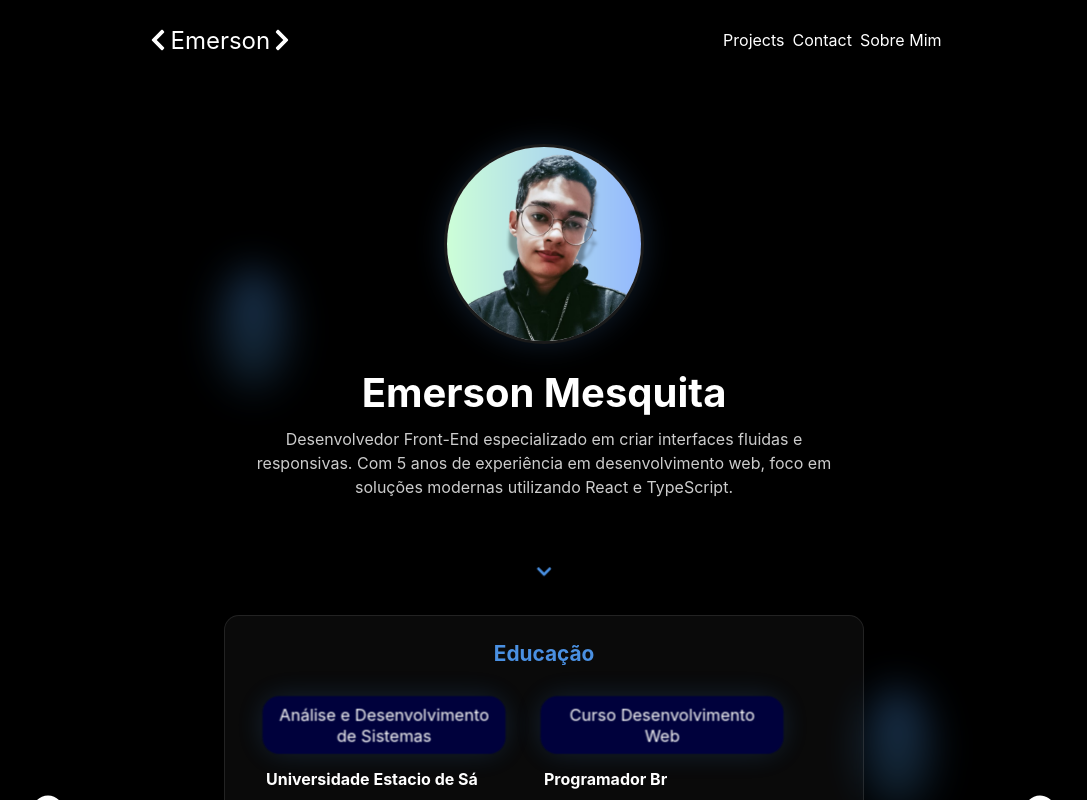
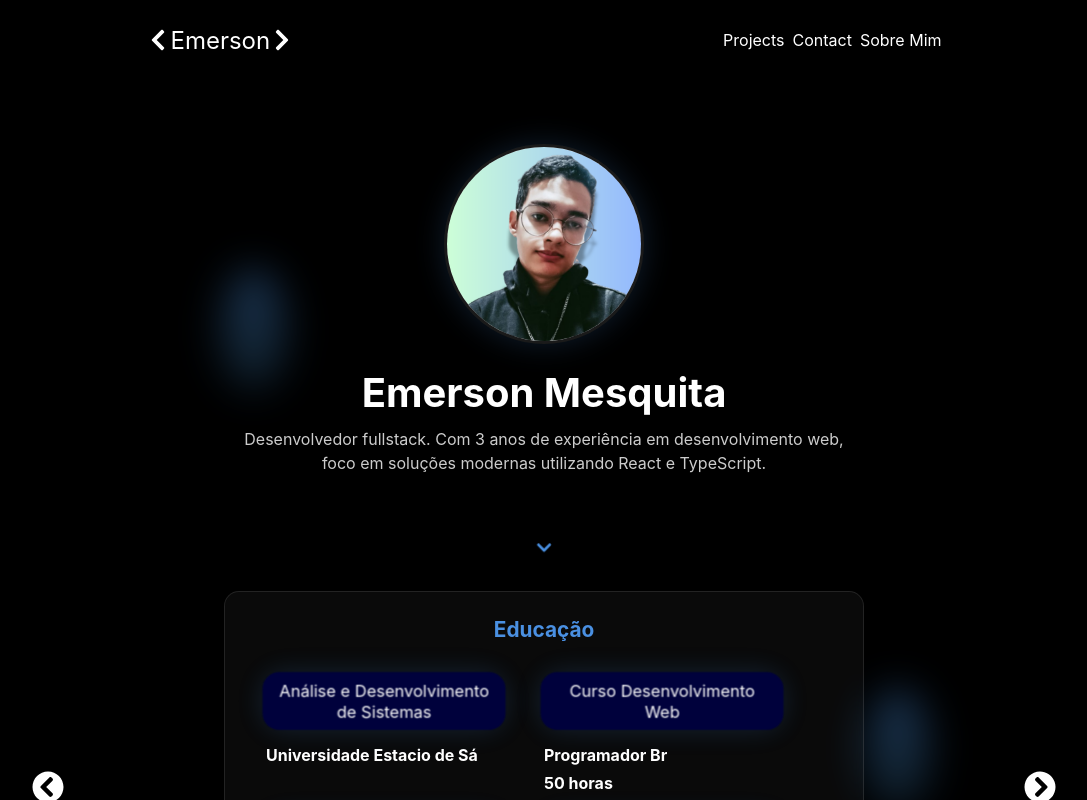
Before and after one commit to EmersonSinezio/Emerson_Portfolio, a React (Vite) app: page /about in a window 1280 px wide. Shown: the top 800 px of the page, without its empty margins (96-1183 px from the left). Built offline with nearby package versions, Linux system fonts and the light colour scheme.

Commit message:
Página sobre

```diff
--- a/src/pages/About.tsx
+++ b/src/pages/About.tsx
@@ -24,9 +24,9 @@ export default function About() {
             />
             <h1>Emerson Mesquita</h1>
             <p className="bio">
-              Desenvolvedor Front-End especializado em criar interfaces fluidas
-              e responsivas. Com 5 anos de experiência em desenvolvimento web,
-              foco em soluções modernas utilizando React e TypeScript.
+              Desenvolvedor fullstack. Com 3 anos de experiência em
+              desenvolvimento web, foco em soluções modernas utilizando React e
+              TypeScript.
             </p>
           </header>
 
```
